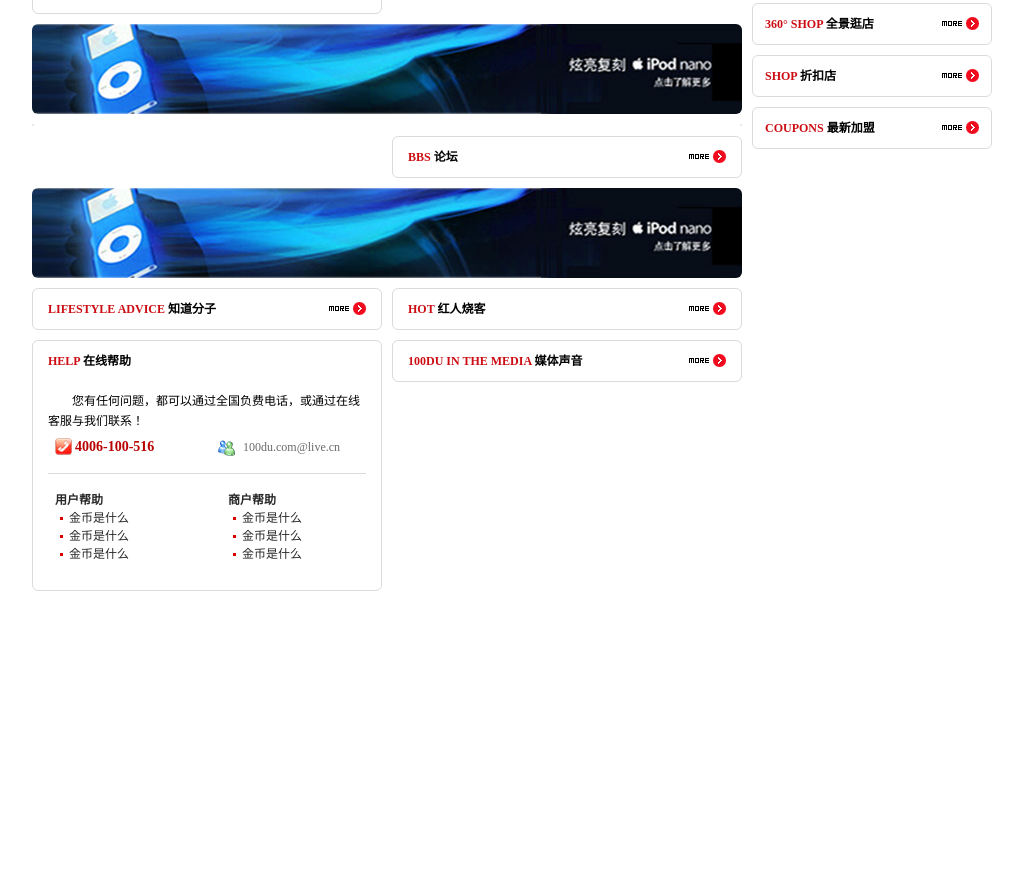
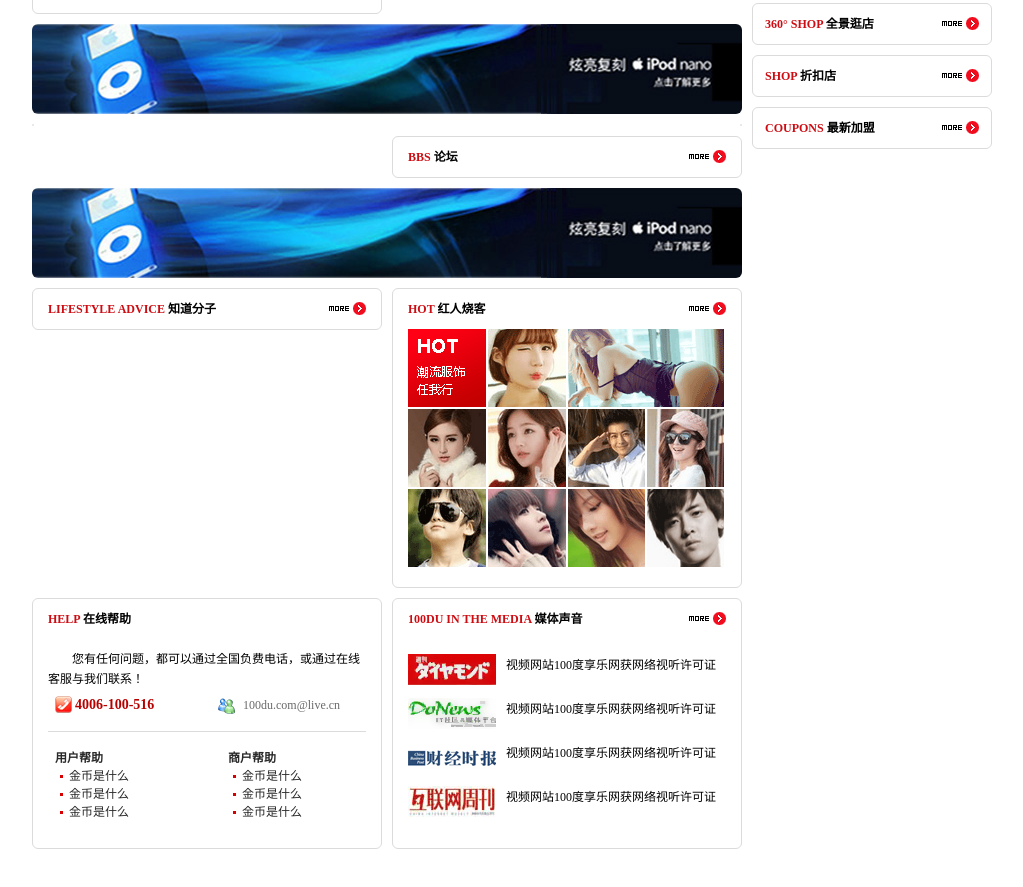
Before and after one commit to a77654135/my_100du, a website: page src/index.html in a window 1280 px wide. Shown: the part 661-1548 px from the top of the page, without its empty margins (128-1151 px from the left). Before the commit the page ends 1292 px from the top, so only its background shows below. Drawn offline with Linux system fonts and the light colour scheme.

Commit message:
媒体声音和红人烧客区域制作

```diff
--- a/src/index.html
+++ b/src/index.html
@@ -129,6 +129,21 @@
 						<img src="img/more.gif"  alt="more" title="more">
 					</a>
 				</div>
+				<div class="hot_person">
+					<ul class="clear">
+						<li class="fl person1"><a href="#"><img src="img/content/hot1.gif" alt=""></a></li>
+						<li class="fl person2"><a href="#"><img src="img/content/hot2.gif" alt=""></a></li>
+						<li class="fl person3"><a href="#"><img src="img/content/hot3.gif" alt=""></a></li>
+						<li class="fl person4"><a href="#"><img src="img/content/hot4.gif" alt=""></a></li>
+						<li class="fl person5"><a href="#"><img src="img/content/hot5.gif" alt=""></a></li>
+						<li class="fl person6"><a href="#"><img src="img/content/hot6.gif" alt=""></a></li>
+						<li class="fl person7"><a href="#"><img src="img/content/hot7.gif" alt=""></a></li>
+						<li class="fl person8"><a href="#"><img src="img/content/hot8.gif" alt=""></a></li>
+						<li class="fl person9"><a href="#"><img src="img/content/hot9.gif" alt=""></a></li>
+						<li class="fl person10"><a href="#"><img src="img/content/hot10.gif" alt=""></a></li>
+						<li class="fl person11"><a href="#"><img src="img/content/hot11.gif" alt=""></a></li>
+					</ul>
+				</div>
 			</div>
 		</div>
 		<div class="main_wrap clear">
@@ -159,13 +174,31 @@
 					</ul>
 				</div>
 			</div>
-			<div class="section fr">
+			<div class="section fr media">
 				<div class="common_title clear">
 					<p class="fl">100DU IN THE MEDIA <span>媒体声音</span></p>
 					<a href="#" class="fr">
 						<img src="img/more.gif"  alt="more" title="more">
 					</a>
 				</div>
+				<ul>
+					<li class="clear">
+						<a  class="fl" href="#"><img src="img/content/media1.gif" alt=""></a>
+						<p  class="fl">视频网站100度享乐网获网络视听许可证</p>
+					</li>
+					<li class="clear">
+						<a  class="fl" href="#"><img src="img/content/media2.gif" alt=""></a>
+						<p  class="fl">视频网站100度享乐网获网络视听许可证</p>
+					</li>
+					<li class="clear">
+						<a  class="fl" href="#"><img src="img/content/media3.gif" alt=""></a>
+						<p  class="fl">视频网站100度享乐网获网络视听许可证</p>
+					</li>
+					<li class="clear">
+						<a  class="fl" href="#"><img src="img/content/media4.gif" alt=""></a>
+						<p  class="fl">视频网站100度享乐网获网络视听许可证</p>
+					</li>
+				</ul>
 			</div>
 		</div>
 	</div>
--- a/src/sass/main.scss
+++ b/src/sass/main.scss
@@ -311,6 +311,34 @@
 					}
 				}
 			}
+			.media{
+				ul{
+					padding: 15px 0 18px 0;
+					li{
+						height:44px;
+						a{
+							overflow:hidden;
+						}
+						p{
+							padding-left: 10px;
+							height:44px;
+							line-height: 22px;
+						}
+					}
+				}
+			}
+			.hot_person{
+				padding-bottom: 20px;
+				li{
+					margin: 0 2px 2px 0;
+					&.person3,&.person7,&.person11{
+						margin-right: 0;
+					}
+					&.person8,&.person9,&.person10,&.person11{
+						margin-bottom: 0;
+					}
+				}
+			}
 		}
 		.main_ad{
 			border-radius: 6px;
```
Also changed, not shown: src/css/main.css.
